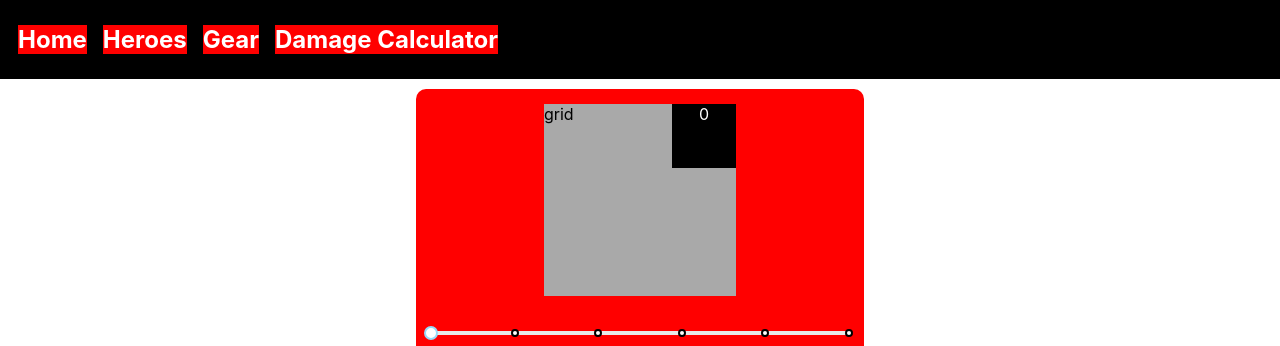
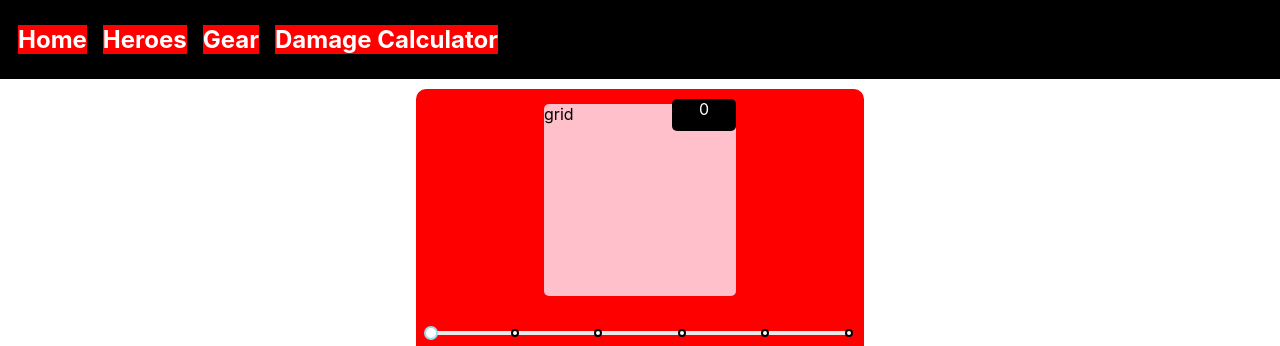
Before and after one commit to Cameronl14320/epic7-helper, a Next.js app: page /Gear/gear in a window 1280 px wide. Shown: the top 346 px of the page. Built offline with nearby package versions, Linux system fonts and the light colour scheme.

Commit message:
Rarity changes on icon click

```diff
--- a/pages/Gear/gear.tsx
+++ b/pages/Gear/gear.tsx
@@ -8,8 +8,10 @@ import SubContainer from '../../components/gear/stats/SubContainer'
 import colors from '../../styles/colors'
 import statObject from '../../components/gear/game/statObject'
 
-var rarity = 3;
+var rarity = 4;
 var tier = 3;
+
+var rarityColors : string[] = ["gray", "green", "blue", "purple", "pink"];
 
 const gearStyle = {
     wrapper: {
@@ -44,8 +46,13 @@ const gearStyle = {
                 rarityIcon: {
                     width: ['6em', '9em', '12em'],
                     height: ['6em', '9em', '12em'],
-                    background: colors.secondary,
+                    borderRadius: '5px',
+                    background: rarityColors[rarity],
                     padding: 0,
+
+                    ':hover': {
+                        cursor: "pointer",
+                    }
                 },
                 rarityChanger: {
                     width: ['3em', '4em', '5em'],
@@ -53,10 +60,12 @@ const gearStyle = {
                 },
                 enhanceIcon: {
                     width: ['2em', '3em', '4em'],
-                    height: ['2em', '3em', '4em'],
+                    height: ['1em', '1.5em', '2em'],
                     background: 'black',
                     position: 'absolute',
                     marginLeft: ['4em', '6em', '8em'],
+                    borderRadius: '5px',
+                    marginTop: '-5px',
                     color: 'white',
                     textAlign: 'center',
                 },
@@ -123,6 +132,14 @@ const gearStyle = {
 
 function changeRarity() {
     // Select rarity
+    let tempRarity = rarity;
+    if (tempRarity + 1 >= rarityColors.length) {
+        tempRarity = 0;
+    } else {
+        tempRarity = tempRarity + 1;
+    }
+    rarity = tempRarity;
+    document.getElementById("gear-rarity-icon").style.background = rarityColors[rarity];
 }
 
 function calculate(subStats : SubContainer) {
```
